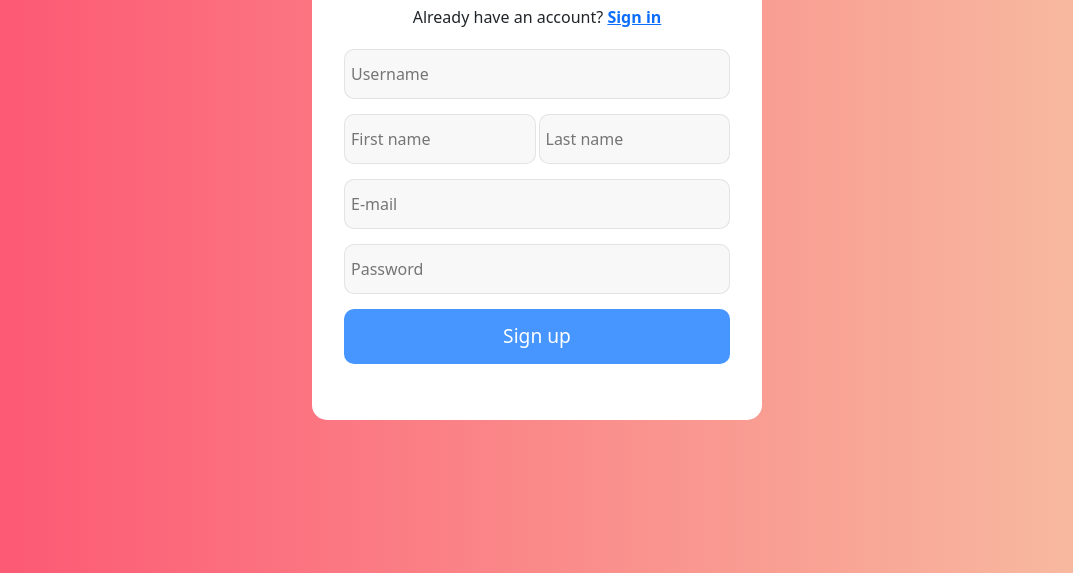
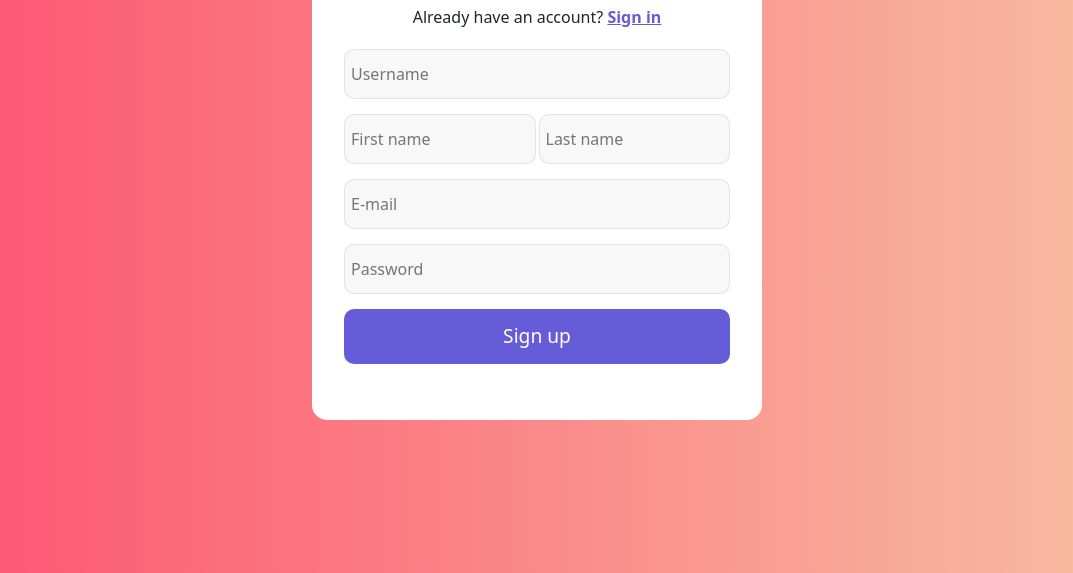
Before and after one commit to UlftKcy/SignUp, a plain HTML site: page index.html in a window 1280 px wide. Shown: the part 227-800 px from the top of the page, without its empty margins (103-1176 px from the left). Drawn offline with nearby package versions, Linux system fonts and the light colour scheme; some packages are replaced by stand-ins of ours; a script that the page names is missing.

Commit message:
btnupdated

```diff
--- a/style.css
+++ b/style.css
@@ -28,6 +28,9 @@ h2 {
 }
 .sign {
   font-weight: 600;
+}
+a{
+  color: #675CD8;
 }
 form {
   margin-top: 20px;
@@ -61,14 +64,14 @@ input {
 }
 .btn {
   width: 100%;
-  background-color: #4796ff;
+  background-color: #675CD8;
   color: #ffff;
   font-size: 1.2rem;
   border-radius: 10px;
   padding: 12px 6px;
 }
 .btn:hover {
-  background-color: #3789f3;
+  background-color:#4a3fc2;
   color: #ffff;
 }
 @media (max-width: 500px) {
```
